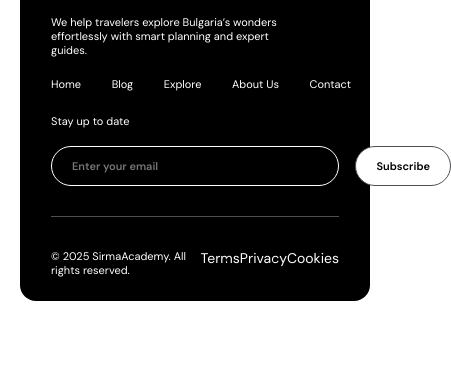
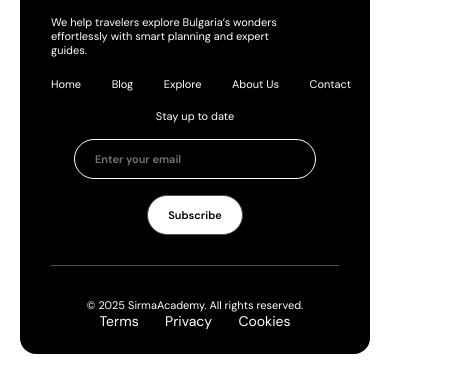
Before and after one commit to desislava-m/Bulgaria-Responsive-Website, a plain HTML site: page index.html in a window 390 px wide. Shown: the part 7200-7574 px from the top of the page, 451 px wide, since content can reach past the window. Before the commit the page ends 7521 px from the top, so only its background shows below. Drawn offline with Linux system fonts and the light colour scheme.

Commit message:
Adding 568px screen

```diff
--- a/styles.css
+++ b/styles.css
@@ -998,4 +998,25 @@ ul.footer-nav  {
         width: 400px;
     }
 
+    .subscribe-wrapper {
+        flex-direction: column;
+        align-items: center;
+        width: 300px;
+    }
+
+    .subscribe-input {
+        width: 200px;
+    }
+
+    .subscribe-container {
+        display: flex;
+        align-items: center;
+        flex-direction: column;
+    }
+
+    .copyrights-container {
+        flex-direction: column;
+        align-items: center;
+    }
+
 }
```
